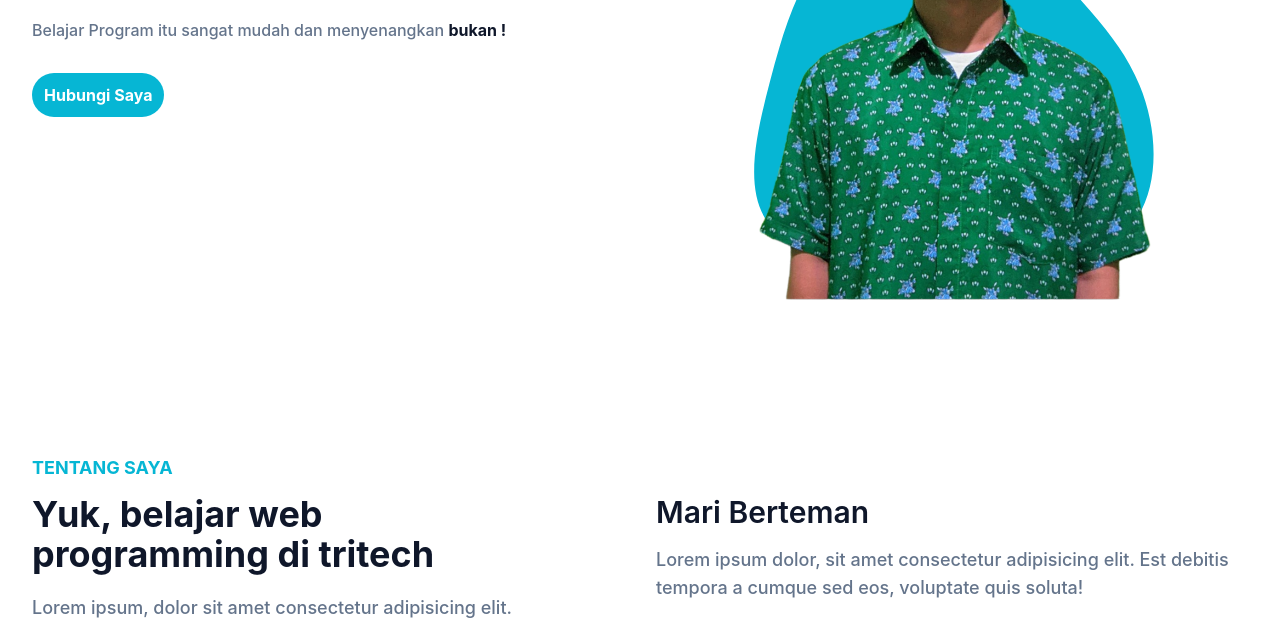
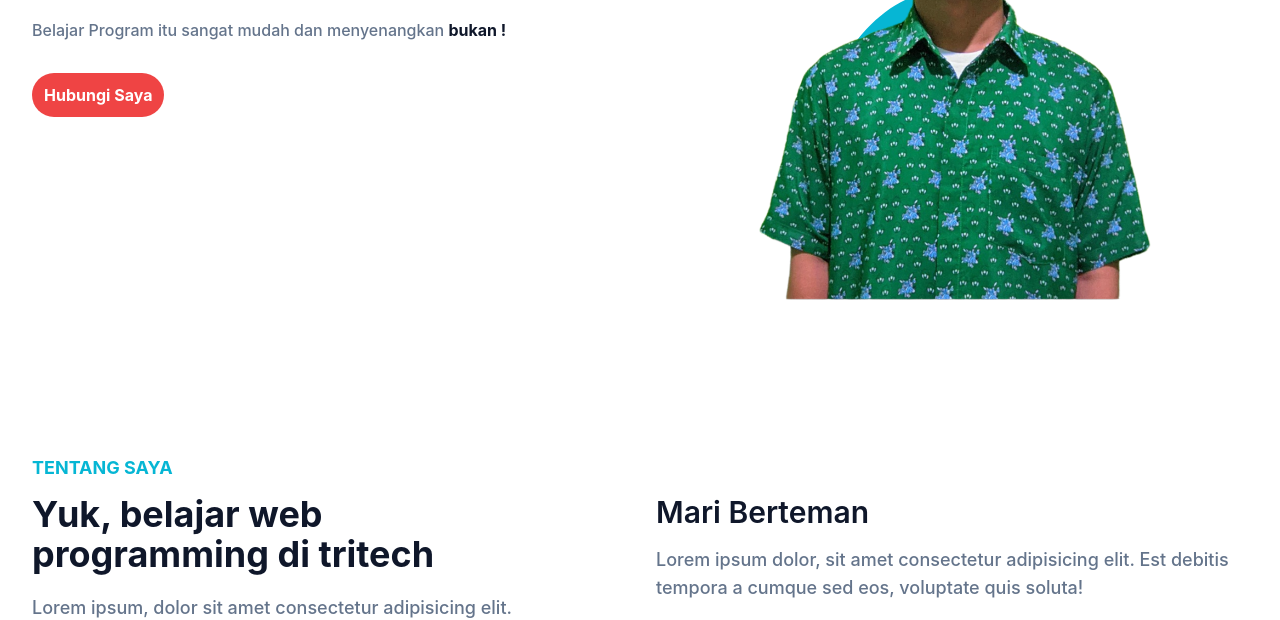
Before and after one commit to Raju1234321/portfolio-tailwind, a website: page index.html in a window 1280 px wide. Shown: the part 462-1082 px from the top of the page. Drawn offline with Linux system fonts and the light colour scheme.

Commit message:
ubah hubungi saya jadi merah

```diff
--- a/index.html
+++ b/index.html
@@ -73,7 +73,7 @@
                         menyenangkan <span class="font-bold text-dark">bukan !</span></p>
 
                     <a href="#"
-                        class="text-base font-bold text-white bg-primary py-3 px-3 rounded-full hover:shadow-lg hover:opacity-80 transition duration-300 ease-in-out">Hubungi
+                        class="text-base font-bold text-white bg-red-500 py-3 px-3 rounded-full hover:shadow-lg hover:opacity-80 transition duration-300 ease-in-out">Hubungi
                         Saya</a>
                 </div>
 
@@ -82,7 +82,7 @@
                         <img src="./dist/img/pas-png2.png" alt="Sirajuddin" class="max-w-full mx-auto">
                         <span class="absolute bottom-0 -z-10 left-1/2 -translate-x-1/2 md:scale-125 ">
                             <!-- -z-10 untuk membuat gelembungnya di belakang picture -->
-                            <svg width="400" height="400" viewBox="0 0 200 200" xmlns="http://www.w3.org/2000/svg">
+                            <svg width="300" height="300" viewBox="0 0 200 200" xmlns="http://www.w3.org/2000/svg">
                                 <path fill="#06b6d4"
                                     d="M38.5,-49.3C50.7,-35.6,61.9,-24.3,68.2,-9C74.5,6.2,75.7,25.3,67.6,38.8C59.6,52.4,42.2,60.4,25.6,63.3C9,66.3,-6.8,64.3,-24.3,60.6C-41.7,56.9,-60.8,51.5,-68.1,39.2C-75.4,26.9,-70.9,7.6,-66.2,-10.4C-61.5,-28.3,-56.5,-44.9,-45.5,-58.8C-34.4,-72.8,-17.2,-84,-2,-81.5C13.1,-79.1,26.3,-63,38.5,-49.3Z"
                                     transform="translate(100 100) scale(1.1)" />
```
Also changed, not shown: dist/output.css.
